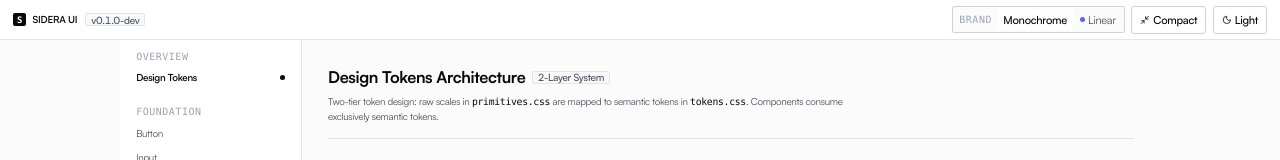
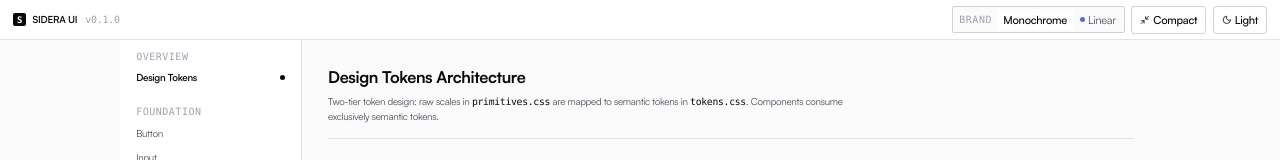
Before and after one commit to ryandaaa/sidera-ui, a React (Vite) app: page / in a window 1280 px wide. Shown: the top 160 px of the page. Built offline with nearby package versions, Linux system fonts and the light colour scheme.

Commit message:
fix: remove decorative badges in favor of strict utilitarian typography

```diff
--- a/src/showcase/ComponentDoc.tsx
+++ b/src/showcase/ComponentDoc.tsx
@@ -1,6 +1,5 @@
 import * as React from 'react'
 import { Copy, Check } from 'lucide-react'
-import { Badge } from '@/components/ui/Badge'
 import { Button } from '@/components/ui/Button'
 
 export interface PropSpec {
@@ -39,13 +38,13 @@ export function ComponentDoc({
     <div className="space-y-8 max-w-5xl text-left">
       {/* Component Header */}
       <div className="space-y-1.5 border-b border-[var(--border)] pb-4">
-        <div className="flex items-center gap-2.5">
+        <div className="flex items-baseline gap-2.5">
           <h1 className="text-xl font-bold tracking-tight text-[var(--text)]">
             {title}
           </h1>
-          <Badge variant="outline" size="sm" className="font-mono text-[10px]">
+          <span className="font-mono text-[11px] text-[var(--text-muted)]">
             {componentPath}
-          </Badge>
+          </span>
         </div>
         <p className="text-xs text-[var(--text-secondary)] leading-relaxed">
           {description}
--- a/src/showcase/TokensPage.tsx
+++ b/src/showcase/TokensPage.tsx
@@ -1,4 +1,3 @@
-import { Badge } from '@/components/ui/Badge'
 import { Card, CardHeader, CardTitle, CardContent } from '@/components/ui/Card'
 
 interface TokenSwatch {
@@ -60,14 +59,9 @@ export function TokensPage() {
     <div className="space-y-10 max-w-5xl text-left">
       {/* Intro */}
       <div className="space-y-1.5 border-b border-[var(--border)] pb-4">
-        <div className="flex items-center gap-2">
-          <h1 className="text-xl font-bold tracking-tight text-[var(--text)]">
-            Design Tokens Architecture
-          </h1>
-          <Badge variant="neutral" size="sm">
-            2-Layer System
-          </Badge>
-        </div>
+        <h1 className="text-xl font-bold tracking-tight text-[var(--text)]">
+          Design Tokens Architecture
+        </h1>
         <p className="text-xs text-[var(--text-secondary)] leading-relaxed max-w-2xl">
           Two-tier token design: raw scales in <code className="text-[var(--text)] font-mono">primitives.css</code> are mapped to semantic tokens in <code className="text-[var(--text)] font-mono">tokens.css</code>. Components consume exclusively semantic tokens.
         </p>
--- a/src/showcase/TopBar.tsx
+++ b/src/showcase/TopBar.tsx
@@ -1,6 +1,5 @@
 import { Sun, Moon, Maximize2, Minimize2 } from 'lucide-react'
 import { Button } from '@/components/ui/Button'
-import { Badge } from '@/components/ui/Badge'
 
 export interface TopBarProps {
   theme: 'dark' | 'light'
@@ -31,9 +30,9 @@ export function TopBar({
           </div>
           <span>SIDERA UI</span>
         </a>
-        <Badge variant="neutral" size="sm">
-          v0.1.0-dev
-        </Badge>
+        <span className="font-mono text-[10px] text-[var(--text-muted)]">
+          v0.1.0
+        </span>
       </div>
 
       <div className="flex items-center gap-2">
```
